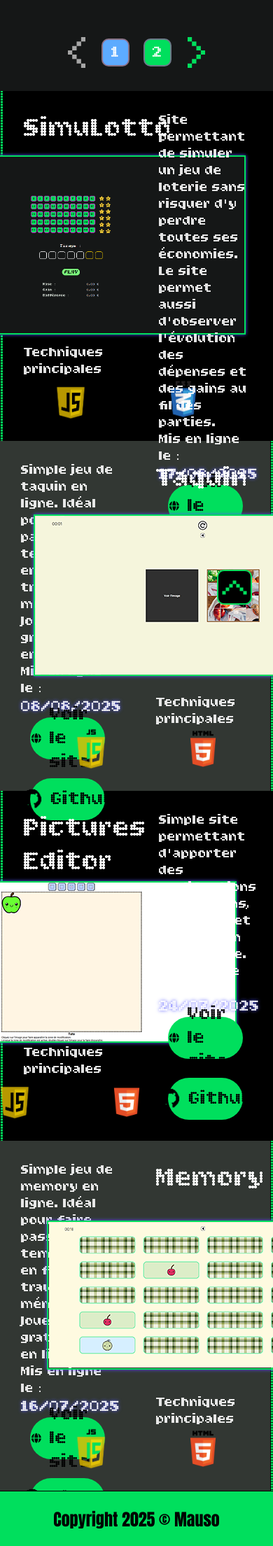
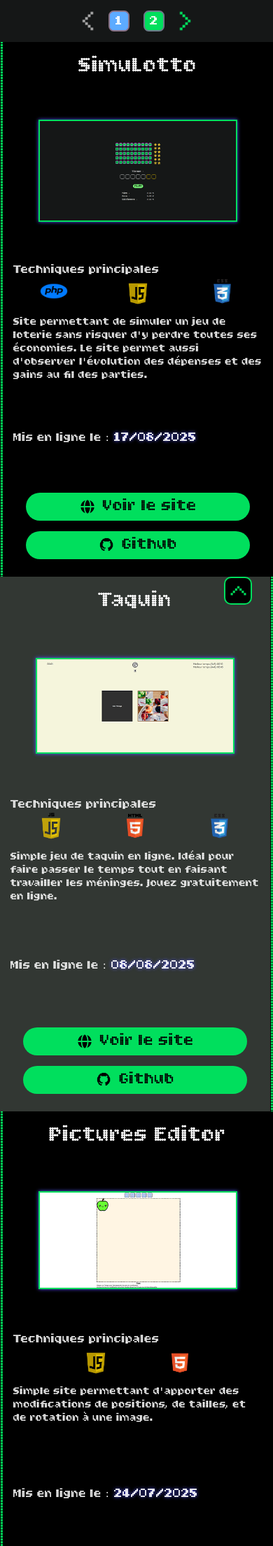
Before and after one commit to MausO-git/portpholio, a PHP site: page /works.php in a window 390 px wide. Shown: the part 80-2289 px from the top of the page at 70% size. Run offline with PHP 8.4, Linux system fonts and the light colour scheme; data comes from the database, SQL or seed files in the repository.

Commit message:
media works

```diff
--- a/assets/css/_works.scss
+++ b/assets/css/_works.scss
@@ -39,6 +39,21 @@
         .pageButton[data-select='1']{
             filter: hue-rotate(90deg);
         }
+        @media all and (max-width: 1500px){
+            margin-top: 110px;
+        }
+        @media all and (max-width: 700px){
+            margin-top: 95px;
+            margin-bottom: 15px;
+            .pageButton{
+                width: 30px;
+                height: 30px;
+                font-size: 20px;
+            }
+            .pre, .next{
+                height: 30px;
+            }
+        }
     }
     .site{
         width: 100%;
@@ -48,13 +63,18 @@
             border-left: solid 4px transparent;
             border-image: url(../../images/border-pixel.png) 4 round;
             background-color: black;
+            @media all and (max-width: 700px){
+                flex-direction: column;
+            }
         }
         &.right{
             border-right: solid 4px transparent;
             border-image: url(../../images/border-pixel.png) 4 round;
             background-color: #323733;
             flex-direction: row-reverse;
-
+            @media all and (max-width: 700px){
+                flex-direction: column;
+            }
         }
         .bloc1, .bloc2{
             height: 100%;
@@ -64,6 +84,13 @@
             flex-direction: column;
             justify-content: space-between;
             font-size: 20px;
+            @media all and (max-width: 900px){
+                padding: 20px;
+            }
+            @media all and (max-width: 700px){
+                width: 100%;
+                padding: 15px 15px 0;
+            }
         }
 
         .bloc1{
@@ -78,6 +105,12 @@
                     width: 500px;
                     border: 2px solid variables.$green;
                     box-shadow: variables.$textBorder;
+                    @media all and (max-width: 1200px){
+                        width: 90%;
+                    }
+                    @media all and (max-width: 800px){
+                        width: 95%;
+                    }
                 }
             }
             .grTec{
@@ -91,6 +124,55 @@
                     gap: 100px;
                     img{
                         width: 60px;
+                    }
+                }
+            }
+            @media all and (max-width: 900px){
+                .siteName{
+                    font-size: 36px;
+                }
+                .grTec{
+                    h3{
+                        font-size: 19px;
+                    }
+                    .tec{
+                        gap: 90px;
+                        img{
+                            width: 50px;
+                        }
+                    }
+                }
+            }
+            @media all and (max-width: 700px){
+                .siteName{
+                    text-align: center;
+                    font-size: 32px;
+                }
+                .cover{
+                    img{
+                        width: 55%;
+                    }
+                }
+                .grTec{
+                    h3{
+                        font-size: 18px;
+                    }
+                    .tec{
+                        img{
+                            width: 40px;
+                        }
+                    }
+                }
+            }
+            @media all and (max-width: 500px){
+                .cover{
+                    img{
+                        width: 80%;
+                    }
+                }
+                .grTec{
+                    .tec{
+                        gap: 80px;
                     }
                 }
             }
@@ -137,6 +219,72 @@
 
                 }
             }
+            @media all and (max-width: 900px){
+                .desc{
+                    font-size: 18px;
+                }
+                .date{
+                    font-size: 19px;
+                    span{
+                        font-size: 22px;
+                    }
+                }
+                .blocLien{
+                    width: 95%;
+                    gap: 20px;
+                    .lien{
+                        width: 100%;
+                        height: 50px;
+                        a{
+                            font-size: 26px;
+                            svg, img{
+                                width: 30px;
+                            }
+                            &:hover{
+                                font-size: 30px;
+                            svg, img{
+                                width: 34px;
+                            }
+                            }
+                        }
+                    }
+                }
+            }
+            @media all and (max-width: 700px){
+                padding-bottom: 25px;
+                .desc{
+                    font-size: 16px;
+                }
+                .date{
+                    font-size: 18px;
+                    span{
+                        font-size: 20px;
+                    }
+                }
+                .blocLien{
+                    width: 90%;
+                    align-self: center;
+                    gap: 15px;
+                    .lien{
+                        height: 40px;
+                        a{
+                            font-size: 24px;
+                            svg, img{
+                                width: 24px;
+                            }
+                            &:hover{
+                                font-size: 28px;
+                            svg, img{
+                                width: 28px;
+                            }
+                            }
+                        }
+                    }
+                }
+            }
+        }
+        @media all and (max-width: 700px){
+            height: calc(100vh - 80px);
         }
     }
 }
@@ -156,4 +304,11 @@
     img{
         width: 40px;
     }
+    @media all and (max-width: 700px){
+        width: 40px;
+        height: 40px;
+        img{
+            width: 25px;
         }
+    }
+}
```
Also changed, not shown: build/css/style.css, 1 other file. Lines whose indentation alone changed are shown as unchanged.
